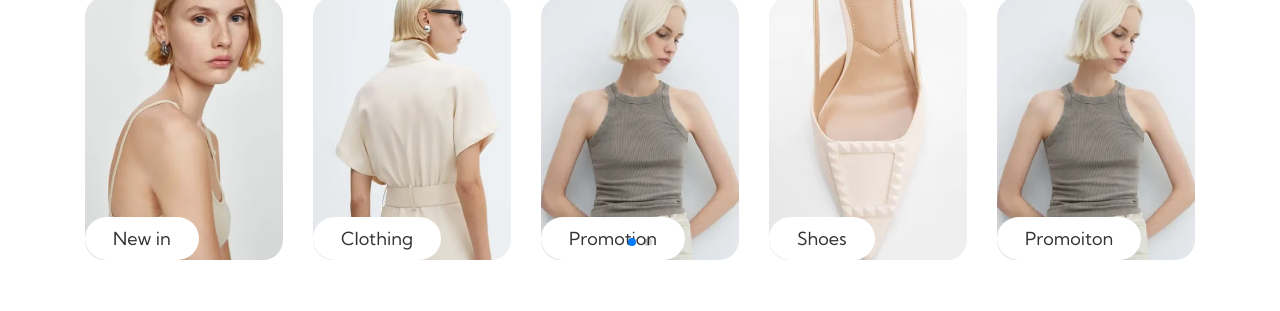
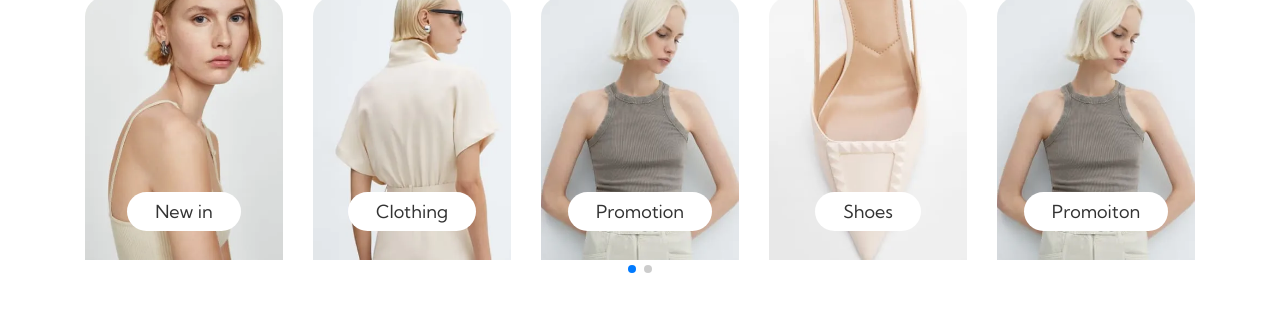
Before and after one commit to MuhammadBilalKhan88/modav, a plain HTML site: page index.html in a window 1280 px wide. Shown: the part 133-444 px from the top of the page. Drawn offline with nearby package versions, Linux system fonts and the light colour scheme.

Commit message:
Update style.css

```diff
--- a/assets/css/style.css
+++ b/assets/css/style.css
@@ -91,20 +91,11 @@ body {
     width: 100%;
     object-fit: cover;
 }
-.category-img-box a{
-    position: absolute;
+.category-img-box a {
     background-color: var(--primary-color);
     border-radius: 99px;
     padding: 8px 28px;
-    overflow: hidden;
-    white-space: nowrap;
-    text-overflow: ellipsis;
-    text-align: center;
-    display: flex;
-    align-items: center;
-    justify-content: center;
-    bottom: 0;
+    position: relative;
+    bottom: 62px;
+    z-index: 1;
 }
- /* Navbar Styling End */
-/* Bannner Carousel Styling */
-/* Bannner Carousel End */
```
